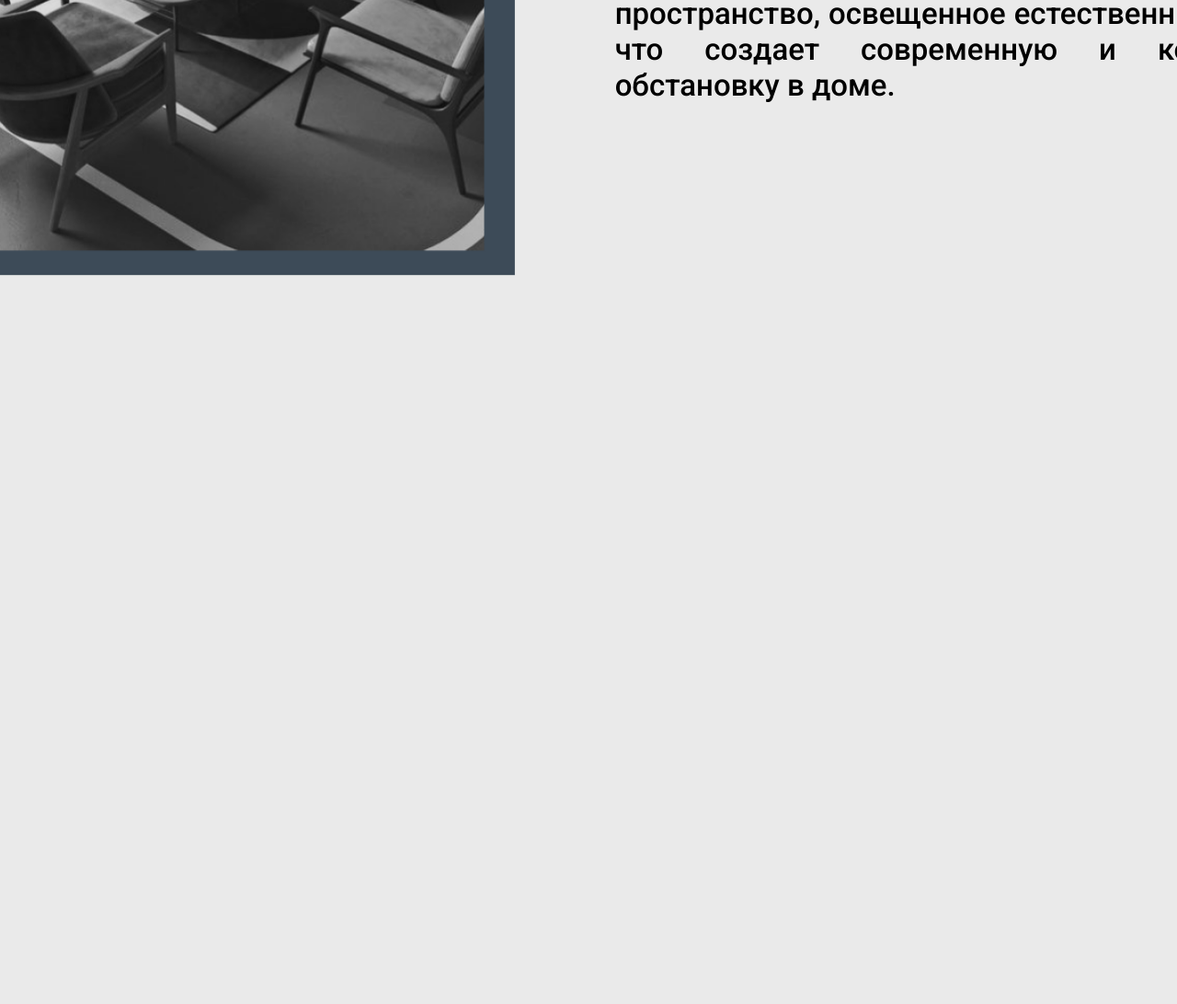
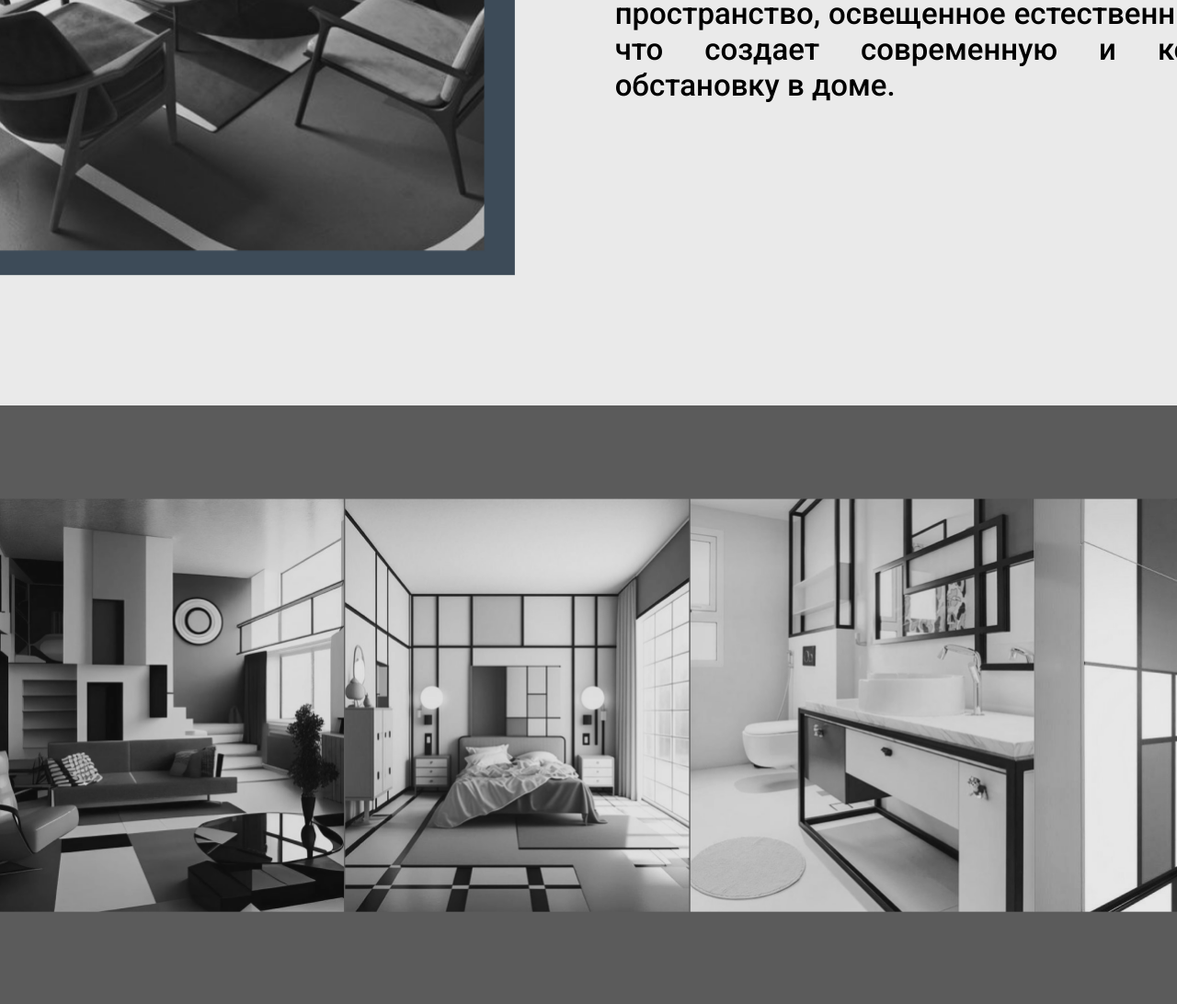
Before and after one commit to Kiquzo/bauhaus, a plain HTML site: page index.html in a window 1280 px wide. Shown: the part 5054-6146 px from the top of the page at 92% size. Before the commit the page ends 5354 px from the top, so only its background shows below. Drawn offline with nearby package versions, Linux system fonts and the light colour scheme.

Commit message:
[ADD] - section bauhaus-interior-imgs

```diff
--- a/css/style.scss
+++ b/css/style.scss
@@ -230,3 +230,19 @@ header img{
     width: 790px;
     text-align: justify;
 }
+
+.bauhaus-interior-imgs{
+    @include center-container;
+    height: 651px;
+    margin-top: 141px;
+    background-color: #5B5B5B;
+    display: flex;
+    justify-content: space-between;
+    align-items: center;
+    overflow: hidden;
+}
+
+.bauhaus-interior-imgs img{
+    width: 375px;
+    height: 450px;
+}
--- a/index.html
+++ b/index.html
@@ -93,5 +93,11 @@
                 обстановку в доме.</p>
         </div>
     </section>
+    <section class="bauhaus-interior-imgs">
+        <img src="imgs/livingroom.png" alt="Зал в стиле БАУХАУС">
+        <img src="imgs/bedroom.png" alt="Спальная комната в стиле БАУХАУС">
+        <img src="imgs/bathroom.png" alt="Ванная в стиле БАУХАУС">
+        <img src="imgs/kitchen.png" alt="Кухня в стиле БАУХАУС">
+    </section>
 </body>
 </html>
```
Also changed, not shown: css/style.css, imgs/bathroom.png (added), imgs/bedroom.png (added), imgs/kitchen.png (added), imgs/livingroom.png (added), 1 other file.
